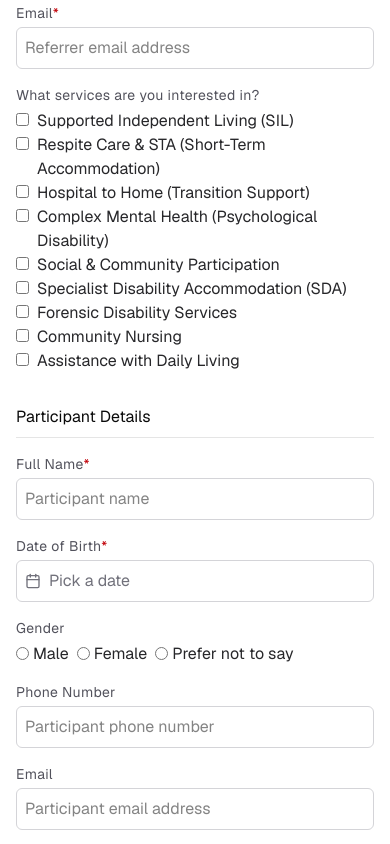
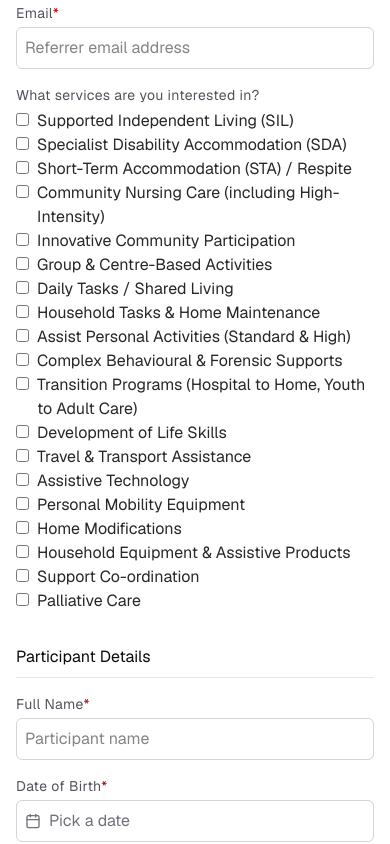
Before and after one commit to shantanubhattarai/healthdev, a Next.js app: page /referral in a window 390 px wide. Shown: the part 880-1724 px from the top of the page. Built offline with nearby package versions, Linux system fonts and the light colour scheme.

Commit message:
Update phone and address. Update services list in about and referral pages as well. Add palliative and support

```diff
--- a/app/about/page.tsx
+++ b/app/about/page.tsx
@@ -40,14 +40,25 @@ const About = () => {
         </p>
         <p className="text-zinc-800 mt-2">Our services include:</p>
         <ul className="py-1 text-zinc-800 list-disc list-inside">
-          <li>Supported Independent Living (SIL) </li>
-          <li>Specialist Disability Accommodation (SDA) </li>
+          <li>Supported Independent Living (SIL)</li>
+          <li>Specialist Disability Accommodation (SDA)</li>
           <li>Short-Term Accommodation (STA) / Respite</li>
-          <li>Community Nursing</li>
-          <li>Community Participation & Group Activities</li>
-          <li>Household Tasks & Assistance with Daily Living</li>
+          <li>Community Nursing Care (including High-Intensity)</li>
+          <li>Innovative Community Participation</li>
+          <li>Group & Centre-Based Activities</li>
+          <li>Daily Tasks / Shared Living</li>
+          <li>Household Tasks & Home Maintenance</li>
+          <li>Assist Personal Activities (Standard & High)</li>
           <li>Complex Behavioural & Forensic Supports</li>
           <li>Transition Programs (Hospital to Home, Youth to Adult Care)</li>
+          <li>Development of Life Skills</li>
+          <li>Travel & Transport Assistance</li>
+          <li>Assistive Technology</li>
+          <li>Personal Mobility Equipment</li>
+          <li>Home Modifications</li>
+          <li>Household Equipment & Assistive Products</li>
+          <li>Support Co-ordination</li>
+          <li>Palliative Care</li>
         </ul>
       </section>
       <section className="py-6">
--- a/components/contact/ContactDetails.tsx
+++ b/components/contact/ContactDetails.tsx
@@ -18,17 +18,17 @@ const ContactDetails = ({ horizontal }: { horizontal?: boolean }) => {
     >
       <li className="flex gap-2 items-center">
         <MapPin size={20} />
-        <span>15/16 Charlton Ct, Woolner</span>
+        <span>12/17 Sunset Drive, Coconut Grove, NT, 0810</span>
       </li>
       <Link
         className={cn(
           "flex gap-2 items-center underline underline-offset-2",
           highlightLinks && "font-semibold"
         )}
-        href="tel:123456789#"
+        href="tel:+61451421606"
       >
         <Phone size={18} />
-        <span>1300 675 144</span>
+        <span>+61451421606</span>
       </Link>
       <Link
         className={cn(
--- a/components/referral/ReferralForm.tsx
+++ b/components/referral/ReferralForm.tsx
@@ -12,36 +12,76 @@ const interestedServices = [
     label: "Supported Independent Living (SIL)",
   },
   {
-    value: "Respite Care & STA (Short-Term Accommodation)",
-    label: "Respite Care & STA (Short-Term Accommodation)",
-  },
-  {
-    value: "Hospital to Home (Transition Support)",
-    label: "Hospital to Home (Transition Support)",
-  },
-  {
-    value: "Complex Mental Health (Psychological Disability)",
-    label: "Complex Mental Health (Psychological Disability)",
-  },
-  {
-    value: "Social & Community Participation",
-    label: "Social & Community Participation",
-  },
-  {
     value: "Specialist Disability Accommodation (SDA)",
     label: "Specialist Disability Accommodation (SDA)",
   },
   {
-    value: "Forensic Disability Services",
-    label: "Forensic Disability Services",
+    value: "Short-Term Accommodation (STA) / Respite",
+    label: "Short-Term Accommodation (STA) / Respite",
   },
   {
-    value: "Community Nursing",
-    label: "Community Nursing",
+    value: "Community Nursing Care (including High-Intensity)",
+    label: "Community Nursing Care (including High-Intensity)",
   },
   {
-    value: "Assistance with Daily Living",
-    label: "Assistance with Daily Living",
+    value: "Innovative Community Participation",
+    label: "Innovative Community Participation",
+  },
+  {
+    value: "Group & Centre-Based Activities",
+    label: "Group & Centre-Based Activities",
+  },
+  {
+    value: "Daily Tasks / Shared Living",
+    label: "Daily Tasks / Shared Living",
+  },
+  {
+    value: "Household Tasks & Home Maintenance",
+    label: "Household Tasks & Home Maintenance",
+  },
+  {
+    value: "Assist Personal Activities (Standard & High)",
+    label: "Assist Personal Activities (Standard & High)",
+  },
+  {
+    value: "Complex Behavioural & Forensic Supports",
+    label: "Complex Behavioural & Forensic Supports",
+  },
+  {
+    value: "Transition Programs (Hospital to Home, Youth to Adult Care)",
+    label: "Transition Programs (Hospital to Home, Youth to Adult Care)",
+  },
+  {
+    value: "Development of Life Skills",
+    label: "Development of Life Skills",
+  },
+  {
+    value: "Travel & Transport Assistance",
+    label: "Travel & Transport Assistance",
+  },
+  {
+    value: "Assistive Technology",
+    label: "Assistive Technology",
+  },
+  {
+    value: "Personal Mobility Equipment",
+    label: "Personal Mobility Equipment",
+  },
+  {
+    value: "Home Modifications",
+    label: "Home Modifications",
+  },
+  {
+    value: "Household Equipment & Assistive Products",
+    label: "Household Equipment & Assistive Products",
+  },
+  {
+    value: "Support Co-ordination",
+    label: "Support Co-ordination",
+  },
+  {
+    value: "Palliative Care",
+    label: "Palliative Care",
   },
 ];
 
--- a/components/services/ServiceList.tsx
+++ b/components/services/ServiceList.tsx
@@ -9,11 +9,13 @@ import {
   BrainIcon,
   ChevronRight,
   HandHelpingIcon,
+  HandshakeIcon,
   HeartHandshakeIcon,
   HospitalIcon,
   HouseIcon,
   HousePlugIcon,
   HousePlusIcon,
+  RefreshCcwDotIcon,
   UsersIcon,
   UsersRoundIcon,
 } from "lucide-react";
@@ -126,7 +128,7 @@ const ServiceListSection = () => {
         <ServiceCard
           label="Assist Personal Activities"
           cardKey="adl"
-          icon={<HeartHandshakeIcon size={48} />}
+          icon={<HandshakeIcon size={48} />}
         >
           <p className="text-green-800 mb-1">Standard & High</p>
           <p>
@@ -220,6 +222,26 @@ const ServiceListSection = () => {
             needs and enhance your quality of life.
           </p>
         </ServiceCard>
+        <ServiceCard
+          label="Support Coordination"
+          cardKey="household"
+          icon={<RefreshCcwDotIcon size={48} />}
+        >
+          <p>
+            Helping you navigate the NDIS, connect with services, and build
+            skills to manage your own support with confidence.
+          </p>
+        </ServiceCard>
+        <ServiceCard
+          label="Palliative Care"
+          cardKey="household"
+          icon={<HeartHandshakeIcon size={48} />}
+        >
+          <p>
+            Compassionate, respectful end-of-life care delivered in your home or
+            supported accommodation, focused on dignity and comfort.
+          </p>
+        </ServiceCard>
         <Link href={`/services`} className="group">
           <div
             className={
```
Also changed, not shown: app/services/page.tsx (+0 -20 lines).
